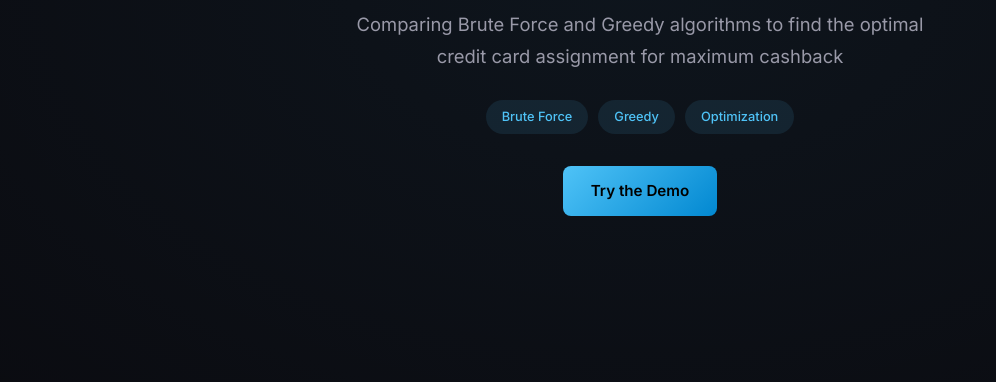
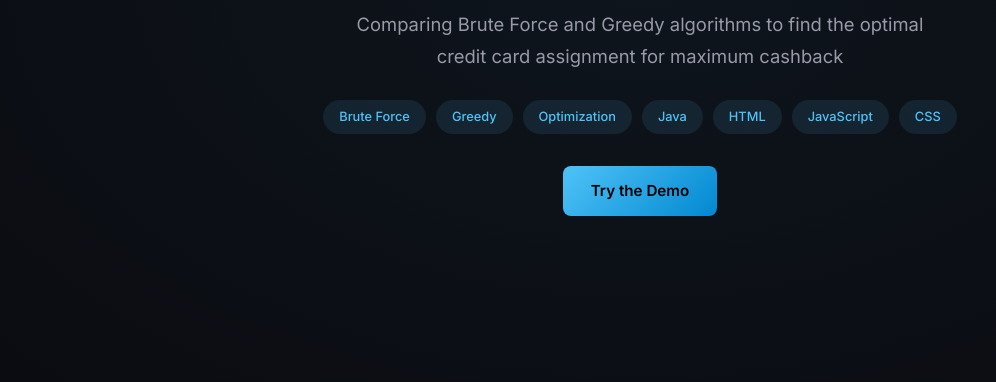
Before and after one commit to khaliddosari/cashback-optimizer, a plain HTML site: page docs/index.html in a window 1280 px wide. Shown: the part 418-800 px from the top of the page, without its empty margins (0-996 px from the left). Drawn offline with nearby package versions, Linux system fonts and the light colour scheme.

Commit message:
testing additional tags

```diff
--- a/docs/index.html
+++ b/docs/index.html
@@ -60,6 +60,10 @@
                 <span class="tag">Brute Force</span>
                 <span class="tag">Greedy</span>
                 <span class="tag">Optimization</span>
+                <span class="tag">Java</span>
+                <span class="tag">HTML</span>
+                <span class="tag">JavaScript</span>
+                <span class="tag">CSS</span>
             </div>
             <a href="#demo" class="btn btn-primary">Try the Demo</a>
         </div>
```
